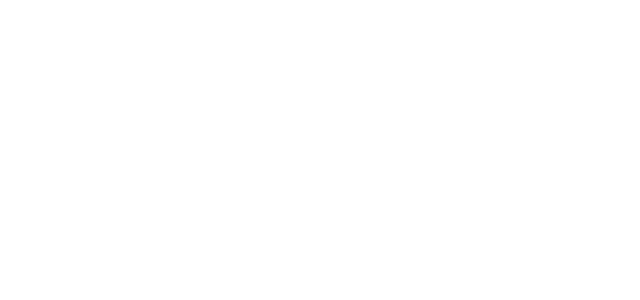
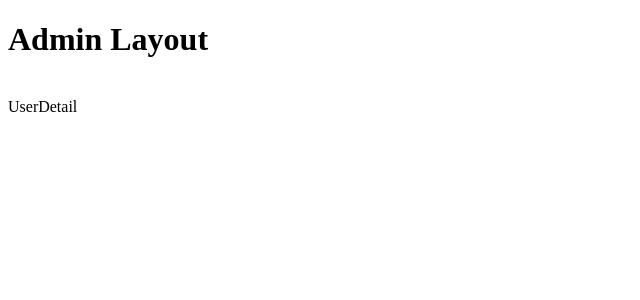
Before and after one commit to dovancuongadhp/antd-demo, a React (Vite) app: page /admin/1 in a window 1280 px wide. Shown: the top 300 px of the page, without its empty margins (0-640 px from the left). Built offline with nearby package versions, Linux system fonts and the light colour scheme.

Commit message:
setup router

```diff
--- a/package.json
+++ b/package.json
@@ -12,7 +12,8 @@
   "dependencies": {
     "antd": "^5.11.1",
     "react": "^18.2.0",
-    "react-dom": "^18.2.0"
+    "react-dom": "^18.2.0",
+    "react-router-dom": "^6.18.0"
   },
   "devDependencies": {
     "@types/react": "^18.2.15",
--- a/src/App.tsx
+++ b/src/App.tsx
@@ -1,8 +1,9 @@
-
+import Router from './routes/Router'
 function App() {
 
   return (
     <div>
+      <Router/>
     </div>
   )
 }
--- /dev/null
+++ b/src/layouts/AdminLayout.tsx
@@ -0,0 +1,13 @@
+import { Outlet } from 'react-router-dom'
+
+function AdminLayout() {
+    return (
+        <div>
+            <h1>Admin Layout</h1>
+            <br />
+            <Outlet />
+        </div>
+      )
+}
+
+export default AdminLayout
--- /dev/null
+++ b/src/layouts/PublicLayout.tsx
@@ -0,0 +1,16 @@
+
+
+import React from 'react'
+import { Outlet } from 'react-router-dom'
+
+function PublicLayout() {
+  return (
+    <div>
+        <h1>Public Layout</h1>
+        <br />
+        <Outlet/>
+    </div>
+  )
+}
+
+export default PublicLayout
--- /dev/null
+++ b/src/pages/Admin/User/UserDetail.tsx
@@ -0,0 +1,9 @@
+import React from 'react'
+
+function UserDetail() {
+  return (
+    <div>UserDetail</div>
+  )
+}
+
+export default UserDetail
--- /dev/null
+++ b/src/pages/Admin/User/index.tsx
@@ -0,0 +1,9 @@
+import React from 'react'
+
+function User() {
+  return (
+    <div>User</div>
+  )
+}
+
+export default User
--- /dev/null
+++ b/src/pages/Admin/User/routes.ts
@@ -0,0 +1,8 @@
+
+import User from './index'
+import UserDetail from './UserDetail'
+const routesUser = [
+    {key: "admin-user",path: '/admin/user',element: User, layout: "AdminLayout"},
+    {key: "admin-user-detail",path: '/admin/:id',element: UserDetail, layout: "AdminLayout"}
+]
+export default routesUser
--- /dev/null
+++ b/src/pages/Public/index.tsx
@@ -0,0 +1,11 @@
+import React from 'react'
+
+function PublicPage() {
+  return (
+    <div>
+        <h1>Public Page</h1>
+    </div>
+  )
+}
+
+export default PublicPage
--- /dev/null
+++ b/src/routes/Router.tsx
@@ -0,0 +1,28 @@
+import React from 'react'
+import { BrowserRouter,Routes,Route } from 'react-router-dom'
+import PublicPage from '../pages/Public/index'
+import PublicLayout from '@/layouts/PublicLayout'
+import adminRoutes from './adminRoutes'
+import AdminLayout from '@/layouts/AdminLayout'
+function Router() {
+  return (
+    <BrowserRouter>
+      <Routes>
+        <Route element={<PublicLayout />}>
+          <Route path="/" element={<PublicPage/>}/>
+        </Route>
+        <Route path="/admin" element={<AdminLayout />}>
+          {/* <Route path="/user" element={<PublicPage/>}/> */}
+          {adminRoutes&&adminRoutes.map(item => {
+            const Page = item.element
+            return (
+              <Route key={item.key} path={item.path} element={<Page/>}/>
+            )
+          })}
+        </Route>
+      </Routes>
+    </BrowserRouter>
+  )
+}
+
+export default Router
--- /dev/null
+++ b/src/routes/adminRoutes.ts
@@ -0,0 +1,6 @@
+import userRoutes from '@/pages/Admin/User/routes'
+
+const adminRoutes = [
+    ...userRoutes
+]
+export default adminRoutes
```
Also changed, not shown: 2 other files (tests, documents, lock files or other folders).
